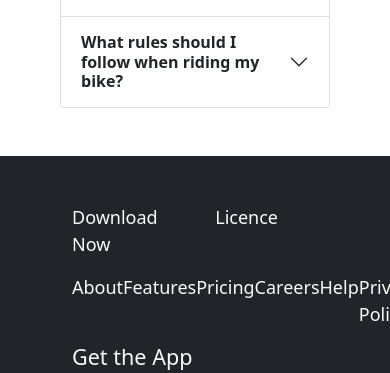
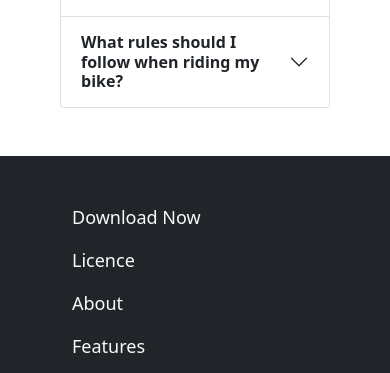
Before and after one commit to marufurs4294/Honda-CBR, a plain HTML site: page index.html in a window 390 px wide. Shown: the part 6845-7218 px from the top of the page. Drawn offline with nearby package versions, Linux system fonts and the light colour scheme.

Commit message:
d flex correction

```diff
--- a/index.html
+++ b/index.html
@@ -402,11 +402,11 @@
 <section class="contact bg-dark text-light fw-light px-5 pt-5">
   <div class="row container">
     <div class="col-lg-6">
-      <div class="Acces d-flex">
+      <div class="Acces d-lg-flex">
         <p >Download Now</p>
-        <p class="px-3">Licence</p>
+        <p class="ps-lg-3">Licence</p>
       </div>
-      <div class="more d-flex justify-content-between">
+      <div class="more d-lg-flex justify-content-between">
         <p>About</p>
         <p>Features</p>
         <p>Pricing</p>
```
